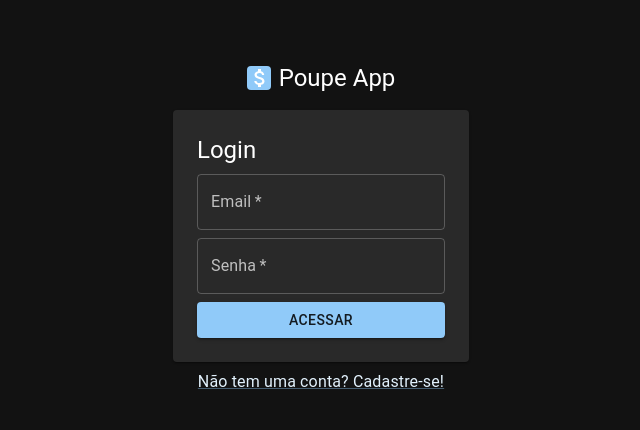
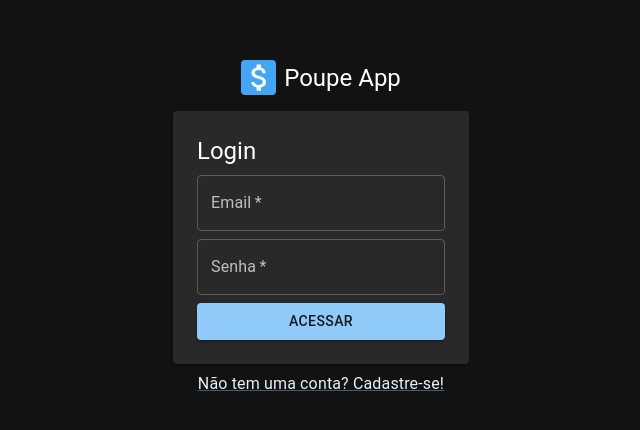
Before and after one commit to diasjoaovitor/poupe-app, a React (Create React App) app: page /auth in a window 1280 px wide. Shown: the part 172-602 px from the top of the page, without its empty margins (319-959 px from the left). Built offline with nearby package versions, Linux system fonts and the light colour scheme; no server answers; the HTML template or start-up script is replaced by a standard one.

Commit message:
refactor: Title

```diff
--- a/src/shared/components/Title/index.tsx
+++ b/src/shared/components/Title/index.tsx
@@ -1,28 +1,20 @@
-import { AttachMoney } from "@mui/icons-material"
-import { Box, Typography } from "@mui/material"
-import { useThemeContext } from "../../contexts"
+import { Box, Typography } from '@mui/material'
+import { AttachMoney } from '@mui/icons-material'
+import { Variant } from '@mui/material/styles/createTypography'
 import * as S from './style'
 
 type Props = {
-  variant?: 'h6' | 'h5'
-  iconFontSize?: 'large' | 'medium'
-  color?: 'dark' | 'main'
+  fontSize: 'small' | 'inherit' | 'medium' | 'large'
+  variant: Variant
 }
 
-export const Title: React.FC<Props> = ({ variant, iconFontSize, color }) => {
-  const { theme } = useThemeContext()
-
-  const { main, dark } = theme.palette.primary
-  const backgroundColor = color === 'dark' ? dark : main
-
-  return (
-    <Box className="Title" sx={S.title}>
-      <Box className="svg-container" sx={{ ...S.icon, backgroundColor }}>
-        <AttachMoney fontSize={iconFontSize} />
-      </Box>
-      <Typography component="h1" variant={variant}>
-        Poupe App
-      </Typography>
+export const Title: React.FC<Props> = ({ fontSize, variant }) => (
+  <Box className="Title" sx={S.Title}>
+    <Box sx={S.Icon}>
+      <AttachMoney fontSize={fontSize} />
     </Box>
-  )
-}
+    <Typography component="h2" variant={variant}>
+      Poupe App
+    </Typography>
+  </Box>
+)
--- a/src/shared/components/Title/style.ts
+++ b/src/shared/components/Title/style.ts
@@ -1,15 +1,16 @@
 import { SxProps, Theme } from "@mui/material";
 
-export const title: SxProps<Theme> =  {
+export const Title: SxProps<Theme> =  {
   display: 'flex',
   alignItems: 'center',
   justifyContent: 'center',
 }
 
-export const icon: SxProps<Theme> = {
+export const Icon: SxProps<Theme> = {
   borderRadius: 1,
   display: 'flex',
   alignItems: 'center',
+  backgroundColor: '#42a5f5',
   marginRight: 1,
   '& svg': {
     position: 'relative',
```
